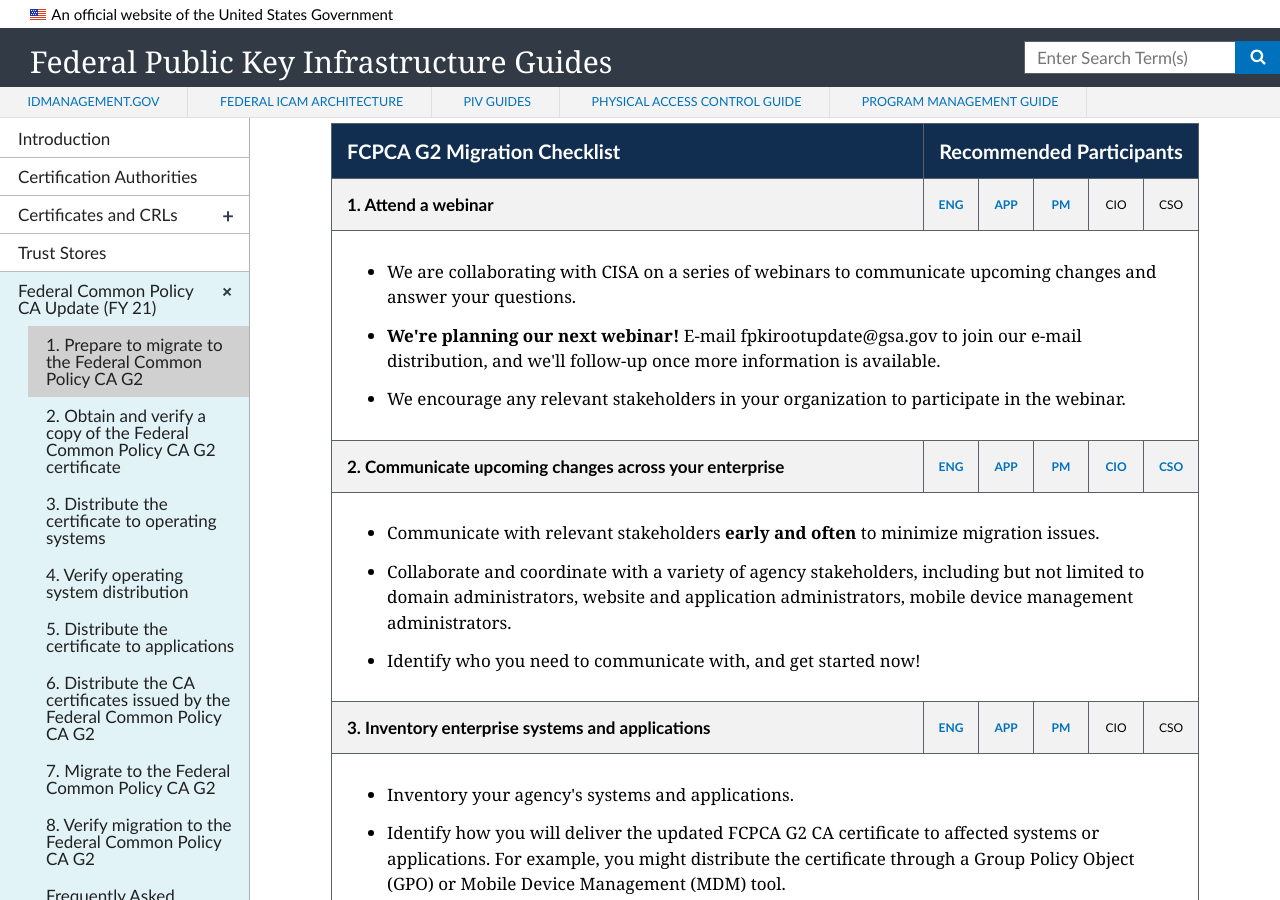
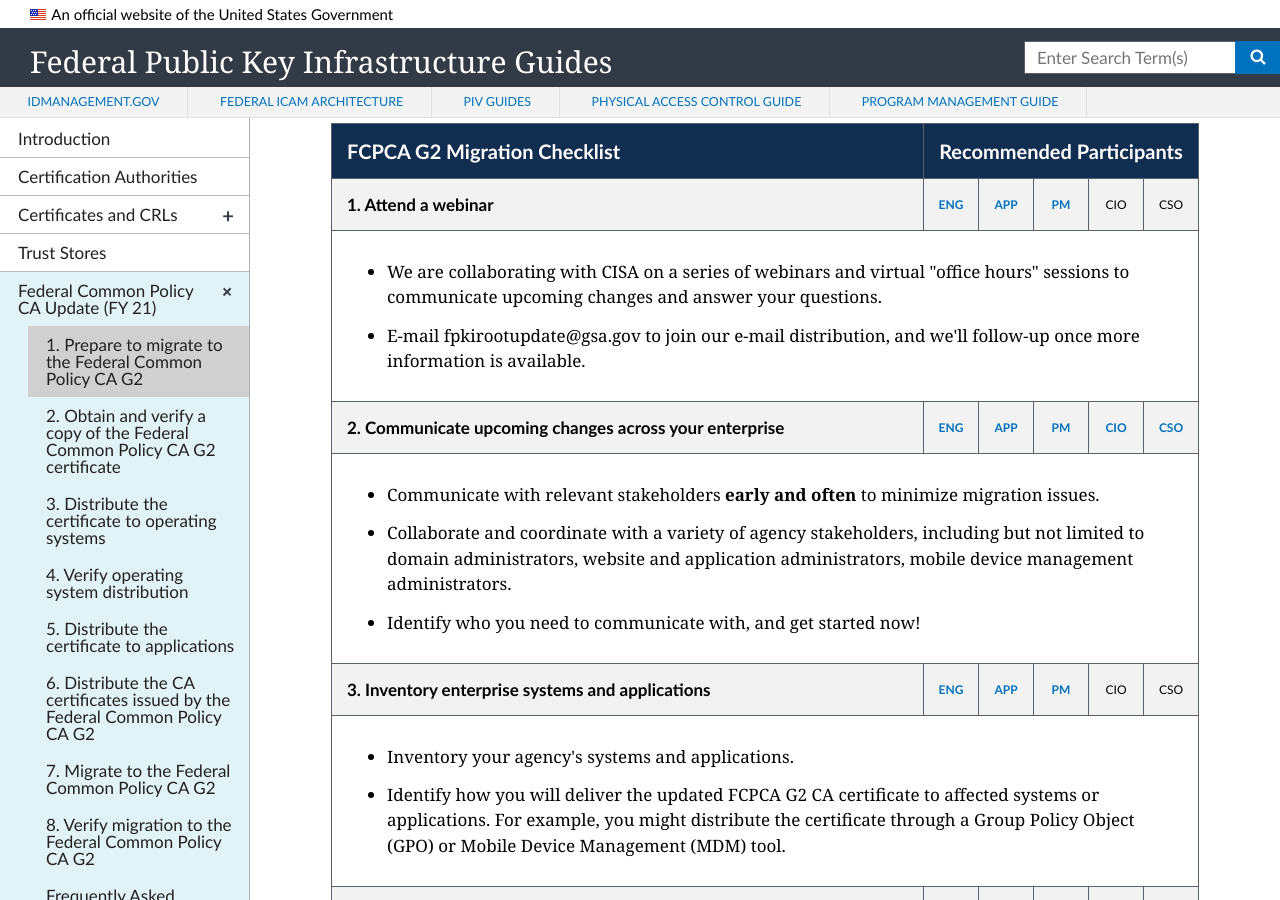
Before and after one commit to GSA/fpki-guides, a Jekyll site: the page built from _common/01_prepare_to_migrate.md, in a window 1280 px wide and 900 px high, scrolled down 518 px. Built offline with Jekyll 4.4.1, drawn with Linux system fonts in a browser that asks for light colours; nearby versions of some CDN libraries.

Commit message:
Update 01_prepare_to_migrate.md

```diff
--- a/_common/01_prepare_to_migrate.md
+++ b/_common/01_prepare_to_migrate.md
@@ -45,9 +45,8 @@
 <tr>
   <td colspan="7" class="desc">
   <ul>
-	<li>We are collaborating with CISA on a series of webinars to communicate upcoming changes and answer your questions. </li>
-	<li><strong>We're planning our next webinar!</strong> E-mail fpkirootupdate@gsa.gov to join our e-mail distribution, and we'll follow-up once more information is available.</li>
-	<li>We encourage any relevant stakeholders in your organization to participate in the webinar.</li>
+	<li>We are collaborating with CISA on a series of webinars and virtual "office hours" sessions to communicate upcoming changes and answer your questions. </li>
+	<li>E-mail fpkirootupdate@gsa.gov to join our e-mail distribution, and we'll follow-up once more information is available.</li>
   </ul>
   </td>
 </tr>
```
